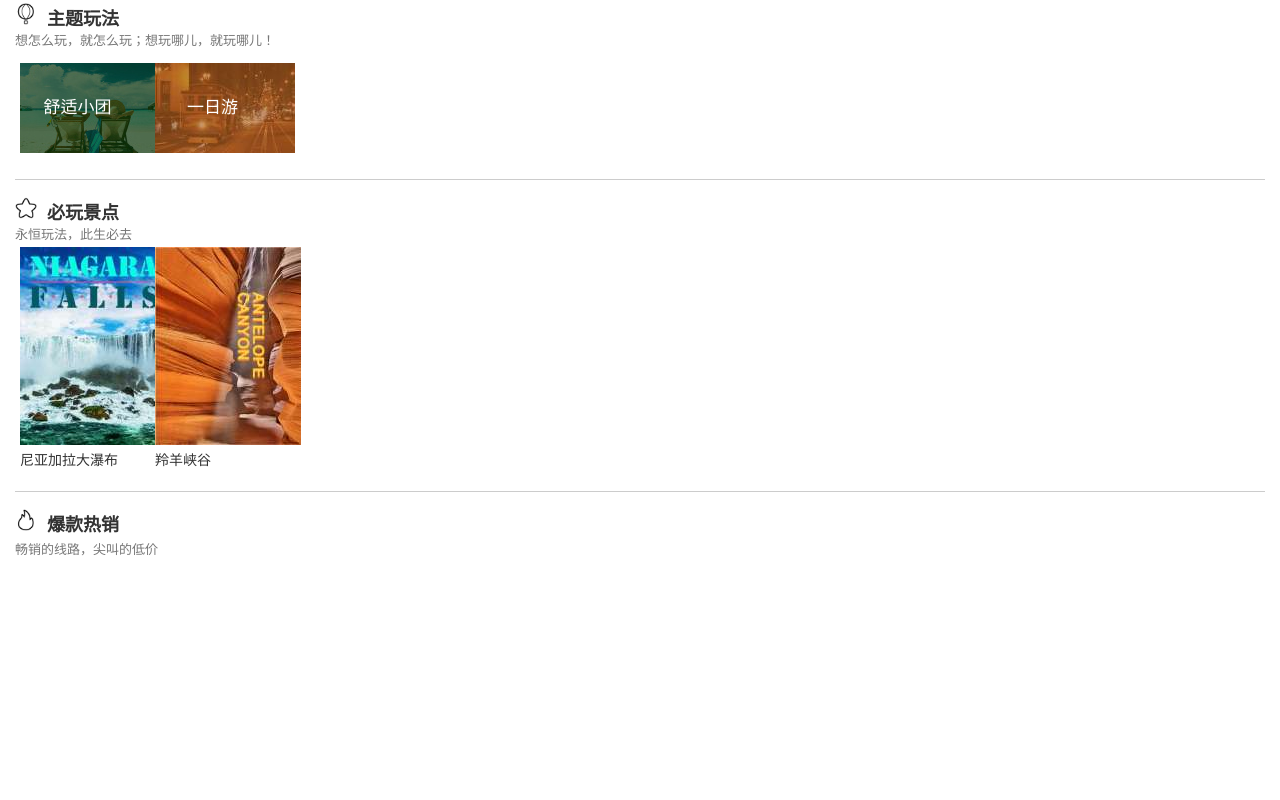
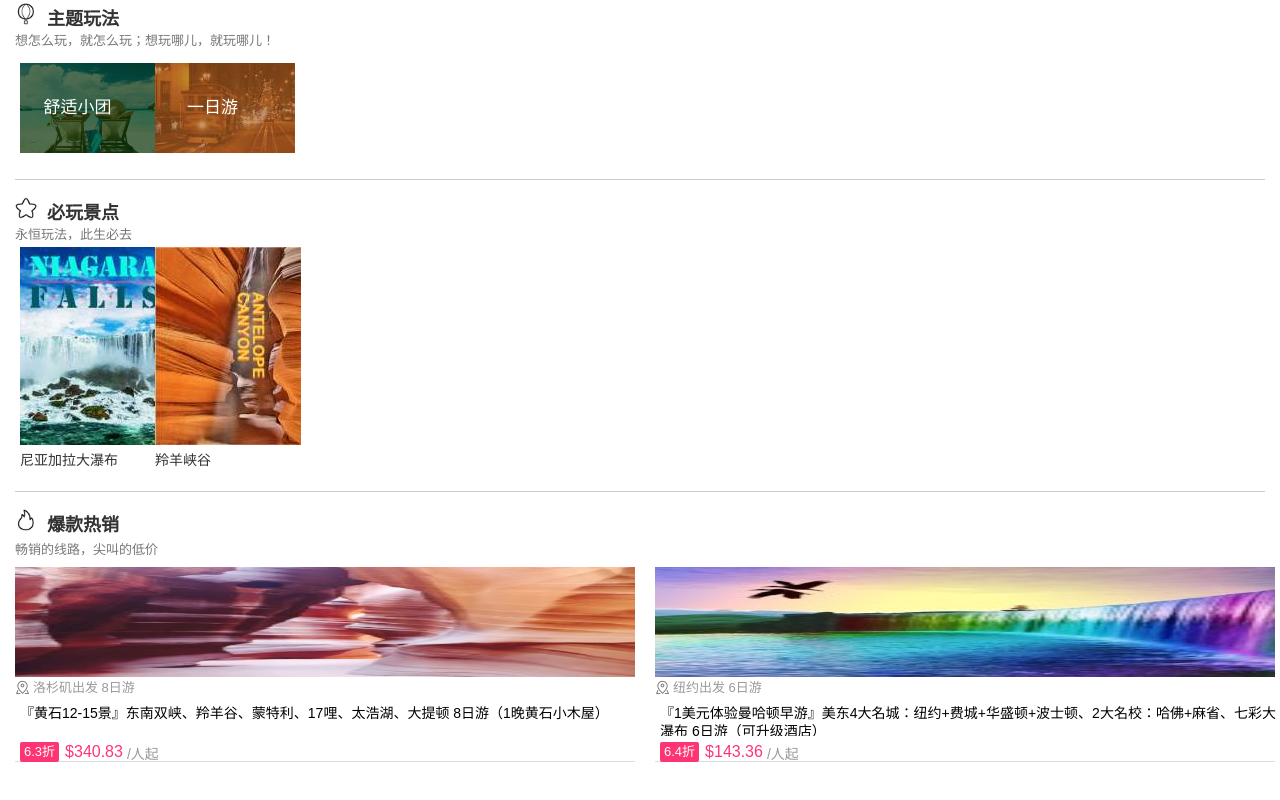
Before and after one commit to gzh51904/whereFun, a Vue app: page /cart#/home in a window 1280 px wide. Shown: the part 1081-1881 px from the top of the page. Before the commit the page ends 1718 px from the top, so only its background shows below. Built offline with nearby package versions, Linux system fonts and the light colour scheme.

Commit message:
home组件的商品模块完成->(吴建栋)

```diff
--- a/src/components/HelloWorld.vue
+++ /dev/null
@@ -1,58 +0,0 @@
-<template>
-  <div class="hello">
-    <h1>{{ msg }}</h1>
-    <p>
-      For a guide and recipes on how to configure / customize this project,<br>
-      check out the
-      <a href="https://cli.vuejs.org" target="_blank" rel="noopener">vue-cli documentation</a>.
-    </p>
-    <h3>Installed CLI Plugins</h3>
-    <ul>
-      <li><a href="https://github.com/vuejs/vue-cli/tree/dev/packages/%40vue/cli-plugin-babel" target="_blank" rel="noopener">babel</a></li>
-      <li><a href="https://github.com/vuejs/vue-cli/tree/dev/packages/%40vue/cli-plugin-eslint" target="_blank" rel="noopener">eslint</a></li>
-    </ul>
-    <h3>Essential Links</h3>
-    <ul>
-      <li><a href="https://vuejs.org" target="_blank" rel="noopener">Core Docs</a></li>
-      <li><a href="https://forum.vuejs.org" target="_blank" rel="noopener">Forum</a></li>
-      <li><a href="https://chat.vuejs.org" target="_blank" rel="noopener">Community Chat</a></li>
-      <li><a href="https://twitter.com/vuejs" target="_blank" rel="noopener">Twitter</a></li>
-      <li><a href="https://news.vuejs.org" target="_blank" rel="noopener">News</a></li>
-    </ul>
-    <h3>Ecosystem</h3>
-    <ul>
-      <li><a href="https://router.vuejs.org" target="_blank" rel="noopener">vue-router</a></li>
-      <li><a href="https://vuex.vuejs.org" target="_blank" rel="noopener">vuex</a></li>
-      <li><a href="https://github.com/vuejs/vue-devtools#vue-devtools" target="_blank" rel="noopener">vue-devtools</a></li>
-      <li><a href="https://vue-loader.vuejs.org" target="_blank" rel="noopener">vue-loader</a></li>
-      <li><a href="https://github.com/vuejs/awesome-vue" target="_blank" rel="noopener">awesome-vue</a></li>
-    </ul>
-  </div>
-</template>
-
-<script>
-export default {
-  name: 'HelloWorld',
-  props: {
-    msg: String
-  }
-}
-</script>
-
-<!-- Add "scoped" attribute to limit CSS to this component only -->
-<style scoped>
-h3 {
-  margin: 40px 0 0;
-}
-ul {
-  list-style-type: none;
-  padding: 0;
-}
-li {
-  display: inline-block;
-  margin: 0 10px;
-}
-a {
-  color: #42b983;
-}
-</style>
--- a/src/components/cart.vue
+++ b/src/components/cart.vue
@@ -1,13 +1,53 @@
 <template>
-    <div>
-        购物车
+  <div class="cart_box">
+    <div class="head">Mei</div>
+    <div class="main">
+      <div class="backimg"></div>
+      <div class="cart">
+        <!-- <el-table
+          v-loading="loading"
+          element-loading-text="拼命加载中"
+          element-loading-spinner="el-icon-loading"
+          element-loading-background="rgba(0, 0, 0, 0.8)"
+          :data="tableData"
+          style="width: 100%"
+        >
+          <el-table-column prop="date" label="日期" width="140"></el-table-column>
+          <el-table-column prop="name" label="姓名" width="150"></el-table-column>
+          <el-table-column prop="address" label="地址"></el-table-column>
+        </el-table> -->
+      </div>
     </div>
+  </div>
 </template>
 <script>
-export default {
-
+export default {};
+</script>
+<style lang="scss">
+.cart_box {
+  width: 100%;
+  height: 100%;
+  .head {
+    width: 100%;
+    height: 5.2rem;
+    background: rgb(240, 162, 162);
+    line-height: 5.2rem;
+    text-align: center;
+    font-size: 2rem;
+    color: #fff;
+  }
+  .main {
+    height: 100%;
+    position: relative;
+    .backimg {
+      background: url("../assets/img/des_header_logo.png");
+      background-position: 0 0;
+      min-height: 40rem;
+      opacity: 0.1;
+    }  .cart{
+          position: absolute;
+          top: 0;
+      }
+  }
 }
-</script>
-<style>
-
 </style>
--- a/src/components/des.vue
+++ b/src/components/des.vue
@@ -176,10 +176,10 @@ export default {
       top: 1rem;
       background: #ff3573;
       color: #fff;
-      border-radius: 10px;
+      border-radius: 1rem;
       line-height: 2rem;
       text-align: center;
-      font-size: 11px;
+      font-size: 1.1rem;
     }
     .titleCity {
       font-size: 1.8rem;
@@ -222,7 +222,7 @@ export default {
   .des_rebate {
     height: 11.6rem;
     display: flex;
-    padding: 0 8px;
+    padding: 0 0.8rem;
     overflow: hidden;
     flex-flow: row wrap;
     align-items: center;
@@ -233,7 +233,7 @@ export default {
       width: 32%;
       cursor: pointer;
       height: 5rem;
-      padding: 0 2px;
+      padding: 0 0.2rem;
       box-sizing: border-box;
       background-color: #f7f8f7;
       border-radius: 0.4rem;
@@ -268,7 +268,7 @@ export default {
         font-weight: 300;
         text-align: center;
         line-height: 1.8rem;
-        margin-top: -1px;
+        margin-top: -0.1rem;
         float: right;
       }
     }
@@ -280,11 +280,11 @@ export default {
     color: #556;
     line-height: 3rem;
     text-align: center;
-    margin-bottom: 5px;
+    margin-bottom: 0.5rem;
   }
   .content_a {
     display: block;
-    margin-bottom:20px;
+    margin-bottom:2rem;
   }
   .content_list {
     width: 100%;
@@ -320,8 +320,8 @@ export default {
           line-height: 2rem;
           font-size: 1.2rem;
           color: #fff;
-          border-radius: 0 0 6px 6px;
-          padding: 0 6px;
+          border-radius: 0 0 0.6rem 0.6rem;
+          padding: 0 0.6rem;
           background-color: rgba(0, 0, 0, 0.5);
         }
       }
@@ -330,10 +330,10 @@ export default {
         position: absolute;
         left: 0;
         bottom: 0;
-        line-height: 20px;
+        line-height: 2rem;
         text-align: right;
-        padding-right: 4px;
-        font-size: 12px;
+        padding-right: 0.4rem;
+        font-size: 1.2rem;
         color: #fff;
         background-color: rgba(0, 0, 0, 0.5);
         .day {
@@ -372,7 +372,7 @@ export default {
         .tuijian {
           background-color: #fff;
           color: #ff3573;
-          border: 1px solid #ff3573;
+          border: 0.1rem solid #ff3573;
           font-size: 1.2rem;
           line-height: 1.4rem;
           padding: 0 0.4rem;
@@ -383,7 +383,7 @@ export default {
           font-size: 1.2rem;
           line-height: 1.4rem;
           padding: 0 0.4rem;
-          border: 1px solid transparent;
+          border: 0.1rem solid transparent;
           border-radius: 0.3rem;
           color: #777;
           flex: 0 0 auto;
@@ -407,17 +407,17 @@ export default {
           margin-right: 0.5rem;
           color: #999;
           text-decoration: line-through;
-          line-height: 16px;
-          padding-left: 6px;
+          line-height: 1.6rem;
+          padding-left: 0.6rem;
         }
         .item_oldPrice {
           color: #999;
           text-decoration: line-through;
-          line-height: 16px;
-          padding-left: 6px;
+          line-height: 1.6rem;
+          padding-left: 0.6rem;
         }
         .item_rebate {
-          padding: 0 5px;
+          padding: 0 0.5rem;
           border-radius: 0.3rem;
           background-color: #ff3573;
           color: #fff;
--- a/src/components/home.vue
+++ b/src/components/home.vue
@@ -38,7 +38,7 @@
 <script>
 import Vue from "vue";
 import "swiper/dist/css/swiper.css";
-import Search from "./home/search.vue";
+import Search from "./home/home_search.vue";
 import banner1 from "./home/banner1.vue";
 import navMenu from "./home/nav.vue";
 import temai from "./home/temai.vue";
--- a/src/components/home/hot.vue
+++ b/src/components/home/hot.vue
@@ -6,14 +6,57 @@
     </h3>
     <span class="hot_title">畅销的线路，尖叫的低价</span>
     <ul>
-      <li>
+      <li v-for="item in listmsg" :key="item.place">
+        <div class="img_box">
+          <img :src="item.img" alt />
+        </div>
+        <div class="depart_box">
+          <i :class="item.icon"></i>
+          <span class="depart" v-text="item.place"></span>
+        </div>
 
+        <h5 v-text="item.msg"></h5>
+        <div class="price">
+          <span class="discount" v-text="item.discount"></span>
+          <span class="current currency-convert" v-text="item.price"></span>
+          <small>/人起</small>
+        </div>
       </li>
     </ul>
   </div>
 </template>
 <script>
-export default {};
+import Vue from "vue";
+import ElementUi from "element-ui";
+import "element-ui/lib/theme-chalk/index.css";
+
+Vue.use(ElementUi);
+export default {
+  data() {
+    return {
+      listmsg: [
+        {
+          img: require("../../assets/img/LA8-507.jpg"),
+          place: "洛杉矶出发 8日游",
+          msg:
+            "『黄石12-15景』东南双峡、羚羊谷、蒙特利、17哩、太浩湖、大提顿 8日游（1晚黄石小木屋）",
+          discount: "6.3折",
+          price: "$340.83",
+          icon: "el-icon-map-location"
+        },
+        {
+          img: require("../../assets/img/36-1544510440102_1016x597.jpg"),
+          place: "纽约出发 6日游",
+          msg:
+            "『1美元体验曼哈顿早游』美东4大名城：纽约+费城+华盛顿+波士顿、2大名校：哈佛+麻省、七彩大瀑布 6日游（可升级酒店）",
+          discount: "6.4折",
+          price: "$143.36",
+          icon: "el-icon-map-location"
+        }
+      ]
+    };
+  }
+};
 </script>
 <style lang="scss">
 .icon_hot {
@@ -45,5 +88,94 @@ export default {};
     color: #777;
     margin: 0 1.5rem;
   }
+  ul {
+    margin: 0.5rem 0 0;
+    padding: 0;
+    list-style: none;
+    overflow: hidden;
+    li {
+      height: 23rem;
+      display: block;
+      float: left;
+      width: 50%;
+      padding-left: 1.5rem;
+      padding-right: 0.5rem;
+      position: relative;
+      overflow: hidden;
+      box-sizing: border-box;
+      .img_box {
+        height: 11rem;
+        img {
+          height: 11rem;
+          width: 100%;
+          box-sizing: border-box;
+          background-repeat: no-repeat;
+          background-position: center center;
+          background-size: cover;
+        }
+      }
+      .depart_box {
+        font-size: 1.3rem;
+        line-height: 2.2rem;
+        color: #999;
+        display: block;
+        clear: both;
+        i {
+          font-size: 1.5rem;
+          padding-right: 0.3rem;
+          display: block;
+          float: left;
+          line-height: 2.2rem;
+          color: #777;
+        }
+      }
+      h5 {
+        font-size: 1.4rem;
+        margin: 0.5rem;
+        color: #000;
+        font-weight: normal;
+        width: 100%;
+        overflow: hidden;
+        height: 3.2rem;
+        word-break: break-all;
+        line-height: 1.3;
+      }
+      .price {
+        position: absolute;
+        left: 1.5rem;
+        right: 0.5rem;
+        bottom: 3.5rem;
+        padding-bottom: 1.5rem;
+        border-bottom: 0.1rem solid #ddd;
+        height: 2rem;
+        line-height: 2rem;
+        .discount{
+          font-size:1.3rem;
+          margin-left:0.5rem;
+          float:left;
+          color:#fff;
+          background-color:#ff3573;
+          border-radius:0.2rem;
+          padding: 0.2rem 0.4rem;
+          line-height: 1.6rem;
+          margin-right: 0.6rem;
+        }.current{
+          font-size:1.6rem;
+          float:left;
+          color:#ff3573;
+          margin-right:0.4rem;
+          font-weight: 300;
+          margin-top: 0;
+          line-height: 2rem;
+        }small{
+          font-size:1.4rem;
+          padding-top:0.4rem ;
+          float:left;
+          color:#999;
+          line-height: 1.6rem;
+        }
+      }
+    }
+  }
 }
 </style>
--- a/src/components/search.vue
+++ b/src/components/search.vue
@@ -11,6 +11,7 @@
       </div>
     </header>
 </template>
+
 
 <style lang="scss" scoped>
 header {
```
Also changed, not shown: src/assets/img/36-1544510440102_1016x597.jpg (added), src/assets/img/LA8-507.jpg (added), src/components/home/home_search.vue (renamed from src/components/home/search.vue).
